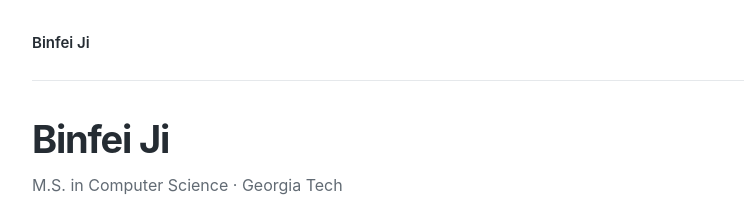
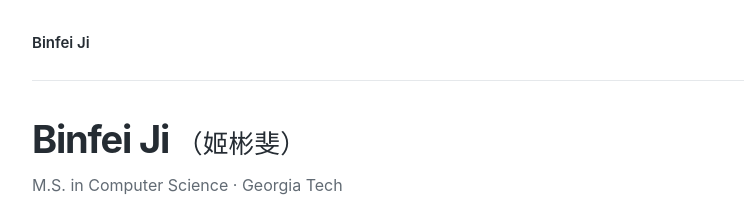
Before and after one commit to jibf/jibf.github.io, a plain HTML site: page index.html in a window 1280 px wide. Shown: the top 219 px of the page, 138-882 px from the left. Drawn offline with Linux system fonts and the light colour scheme; grey boxes are pictures that could not be loaded.

Commit message:
Add Chinese name to homepage

```diff
--- a/index.html
+++ b/index.html
@@ -3,12 +3,12 @@
 <head>
   <meta charset="utf-8">
   <meta name="viewport" content="width=device-width, initial-scale=1">
-  <title>Binfei Ji</title>
+  <title>Binfei Ji（姬彬斐）</title>
   <meta name="description" content="Binfei Ji is an M.S. student in Computer Science at Georgia Tech working on multimodal learning, video understanding, and model post-training.">
   <meta name="color-scheme" content="light">
   <link rel="canonical" href="https://jibf.github.io/">
   <meta property="og:type" content="website">
-  <meta property="og:title" content="Binfei Ji">
+  <meta property="og:title" content="Binfei Ji（姬彬斐）">
   <meta property="og:description" content="Computer Science at Georgia Tech. Multimodal learning, video understanding, and model post-training.">
   <meta property="og:url" content="https://jibf.github.io/">
   <meta property="og:image" content="https://jibf.github.io/assets/binfei-ji.jpg">
@@ -30,7 +30,7 @@
     <main id="main">
       <section class="about" id="about" aria-labelledby="name">
         <div class="introduction">
-          <h1 id="name">Binfei Ji</h1>
+          <h1 id="name">Binfei Ji <span class="chinese-name" lang="zh-Hans">（姬彬斐）</span></h1>
           <p class="affiliation">M.S. in Computer Science · Georgia Tech</p>
           <p>I am a master's student in Computer Science at <a href="https://www.gatech.edu/">Georgia Tech</a>, specializing in Machine Learning and expecting to graduate in December 2026. I work with <a href="https://ml.gatech.edu/people/yingyan-celine-lin">Prof. Yingyan (Celine) Lin</a> in the <a href="https://eiclab.scs.gatech.edu/">EIC Lab</a> and am currently a Research Intern at Adobe, working on audio-visual understanding.</p>
           <p>Before returning to graduate school, I spent four years at XPENG working on autonomous driving perception and prediction. I received my B.S. in Physics from Peking University's Yuanpei College in 2021, where I conducted undergraduate research on time projection chamber detectors in Qite Li's group.</p>
--- a/style.css
+++ b/style.css
@@ -28,6 +28,7 @@ nav { display: flex; gap: 28px; font-size: 14px; }
 nav a { color: var(--muted); }
 .about { display: grid; grid-template-columns: minmax(0, 1fr) 210px; gap: 48px; align-items: start; }
 h1 { font-size: 38px; line-height: 1.2; font-weight: 650; letter-spacing: -1.2px; }
+.chinese-name { font-size: .68em; font-weight: 500; letter-spacing: 0; white-space: nowrap; }
 .affiliation { margin-top: 10px; margin-bottom: 23px; color: var(--muted); font-size: 16px; }
 .introduction > p:not(.affiliation) { margin-top: 16px; }
 .portrait { width: 210px; height: 260px; margin-top: 5px; overflow: hidden; border-radius: 5px; background: #e7edf0; }
```
